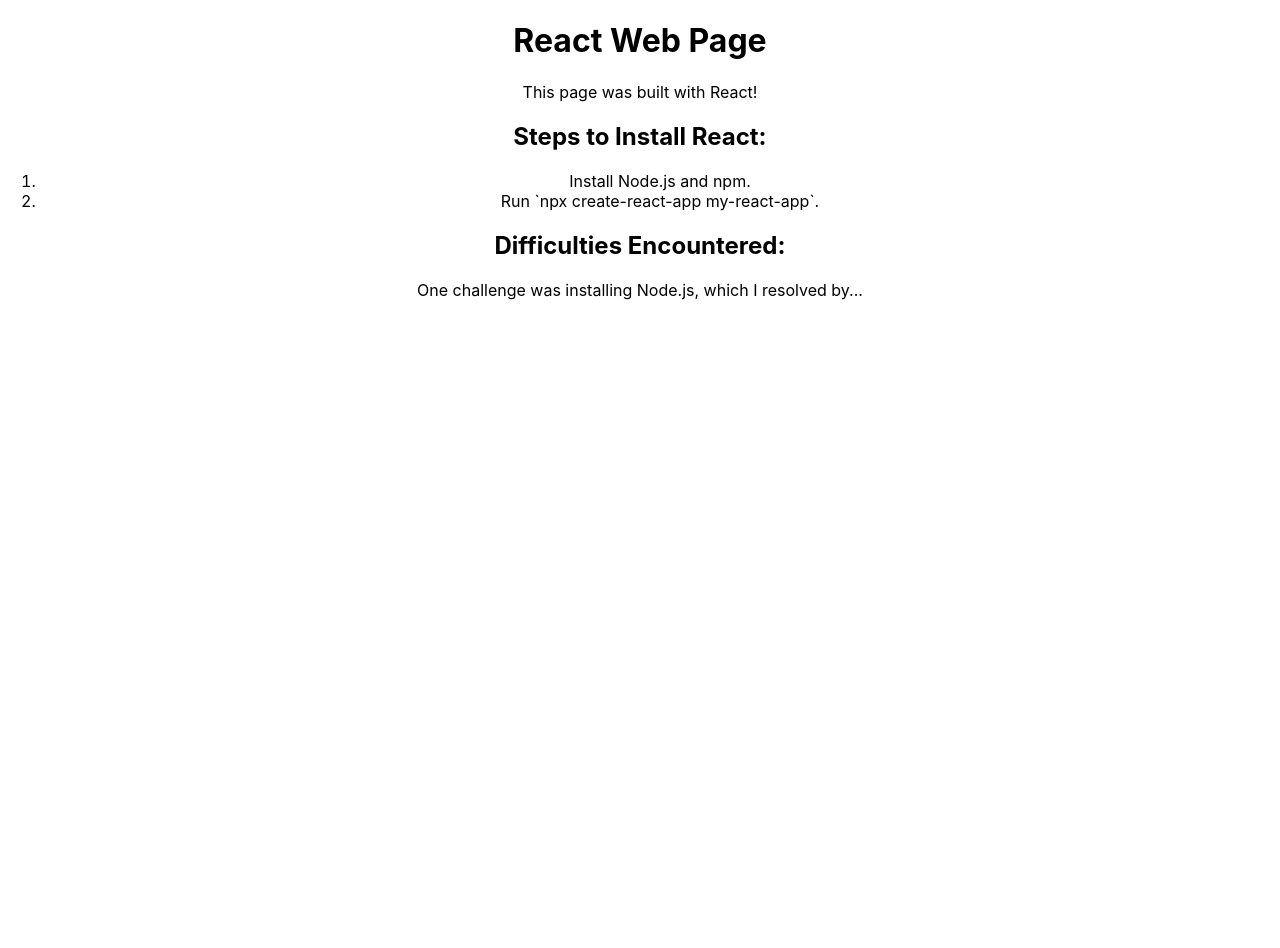
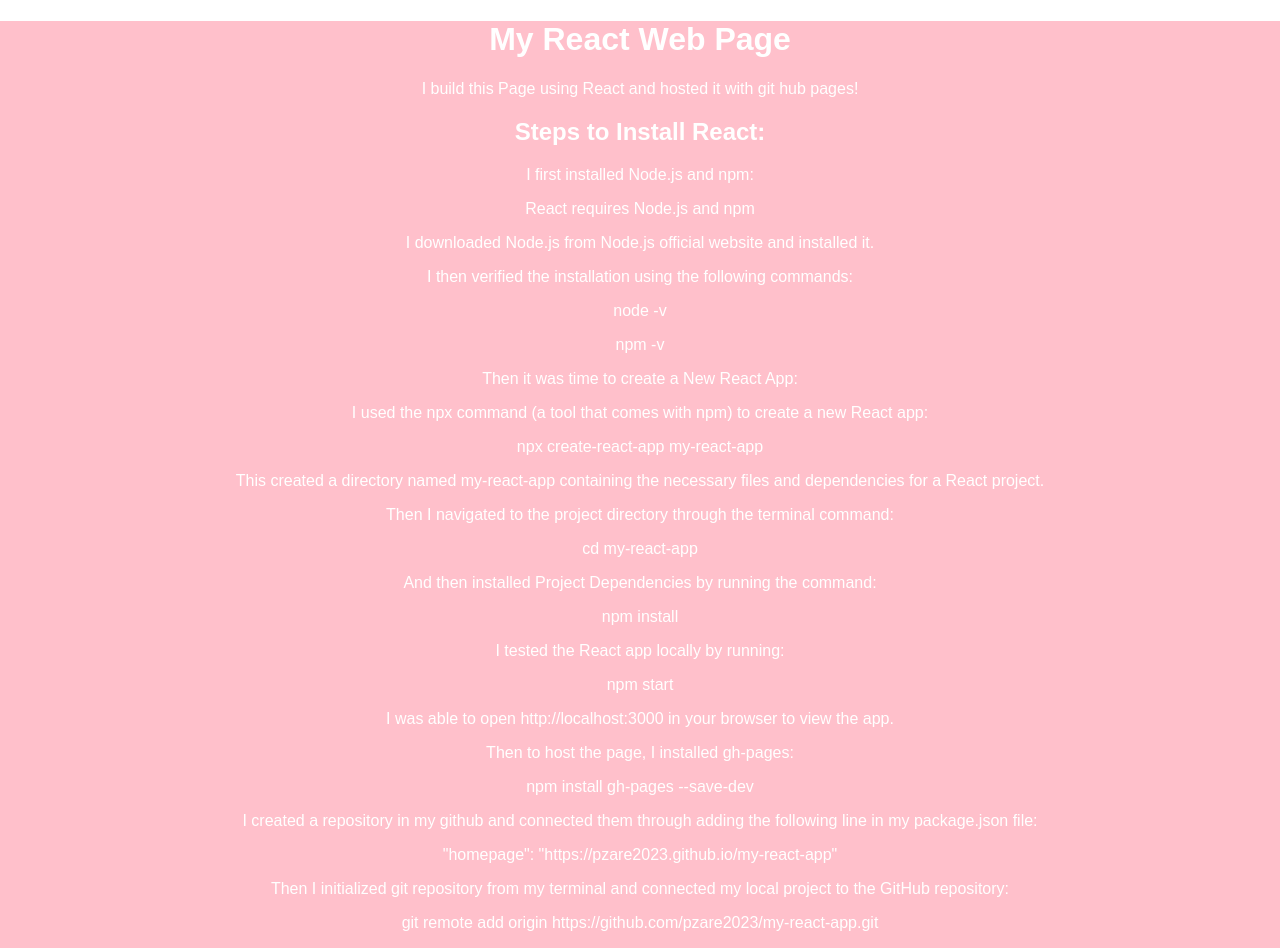
Before and after one commit to pzare2023/my-react-app, a React (Create React App) app: page / in a window 1280 px wide. Shown: the top 948 px of the page. Before the commit the page ends 800 px from the top, so only its background shows below. Built offline with nearby package versions, Linux system fonts and the light colour scheme.

Commit message:
Updated App.css and App.js for new styles and features

```diff
--- a/src/App.css
+++ b/src/App.css
@@ -1,5 +1,8 @@
 .App {
   text-align: center;
+  background-color: pink;
+  font-family: Arial, sans-serif;
+  color: white;
 }
 
 .App-logo {
--- a/src/App.js
+++ b/src/App.js
@@ -4,15 +4,39 @@
 function App() {
   return (
     <div className="App">
-      <h1>React Web Page</h1>
-      <p>This page was built with React!</p>
+      <h1> My React Web Page</h1>
+      <p>I build this Page using React and hosted it with git hub pages!</p>
       <h2>Steps to Install React:</h2>
-      <ol>
-        <li>Install Node.js and npm.</li>
-        <li>Run `npx create-react-app my-react-app`.</li>
-      </ol>
+      <p>I first installed Node.js and npm:</p>
+      <p>React requires Node.js and npm</p>
+      <p>I downloaded Node.js from Node.js official website and installed it.</p>
+      <p>I then verified the installation using the following commands:</p>
+      <p>node -v</p>
+      <p>npm -v</p>
+      <p>Then it was time to create a New React App:</p>
+      <p>I used the npx command (a tool that comes with npm) to create a new React app:</p>
+      <p>npx create-react-app my-react-app</p>
+      <p>This created a directory named my-react-app containing the necessary files and dependencies for a React project.</p>
+      <p>Then I navigated to the project directory through the terminal command:</p>
+      <p>cd my-react-app</p>
+      <p>And then installed Project Dependencies by running the command:</p>
+      <p>npm install</p>
+      <p>I tested the React app locally by running:</p>
+      <p>npm start</p>
+      <p>I was able to open http://localhost:3000 in your browser to view the app.</p>
+      <p>Then to host the page, I installed gh-pages:</p>
+      <p>npm install gh-pages --save-dev</p>
+      <p>I created a repository in my github and connected them through adding the following line in my package.json file:</p>
+      <p>"homepage": "https://pzare2023.github.io/my-react-app"</p>
+      <p>Then I initialized git repository from my terminal and connected my local project to the GitHub repository:</p>
+      <p>git remote add origin https://github.com/pzare2023/my-react-app.git</p>
+      <p>I added all the files in by:</p>
+      <p>git add .</p>
+      <p>Finally I pushed the changes to the main branch of the GitHub repository.</p>
+      <p>My last step was to run the deployment:</p>
+      <p>npm run deploy</p>
       <h2>Difficulties Encountered:</h2>
-      <p>One challenge was installing Node.js, which I resolved by...</p>
+      <p>One challenge was getting my final url that was not working, which I fixed by going to repository settings on github and checking off the option for "Use your GitHub Pages website".</p>
     </div>
   );
 }
```
